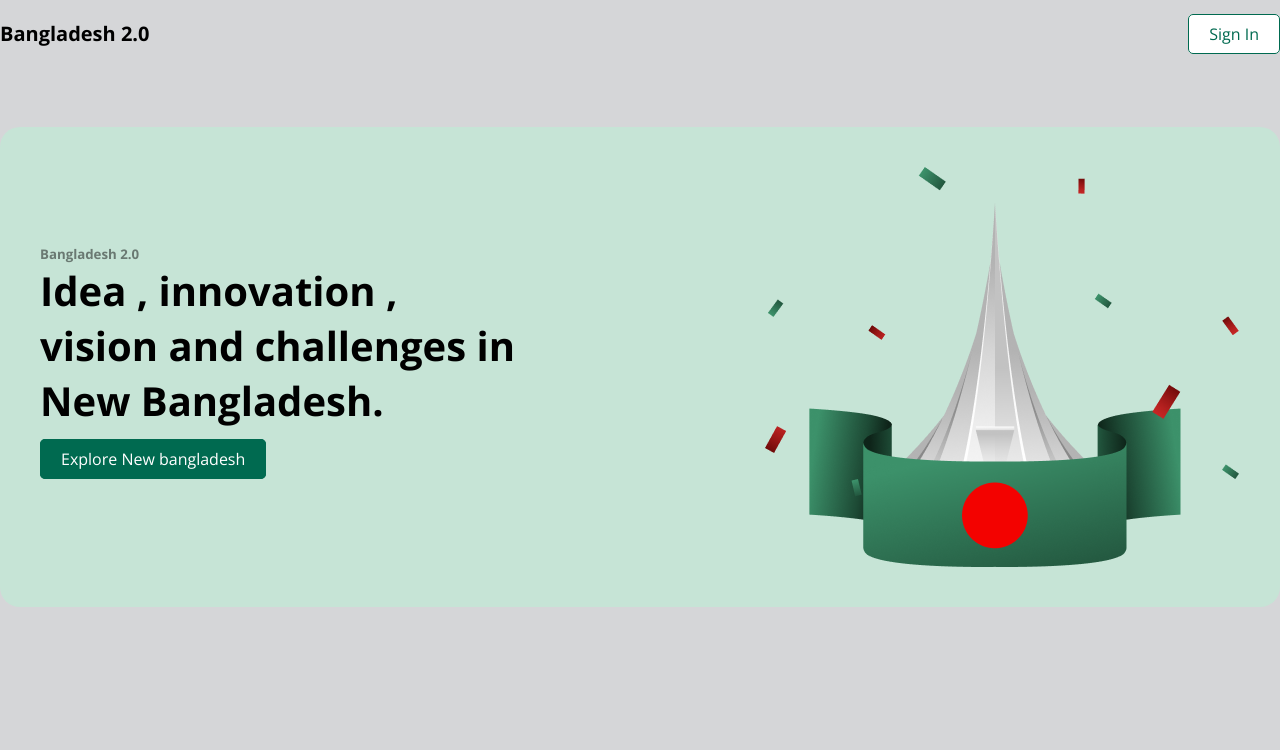
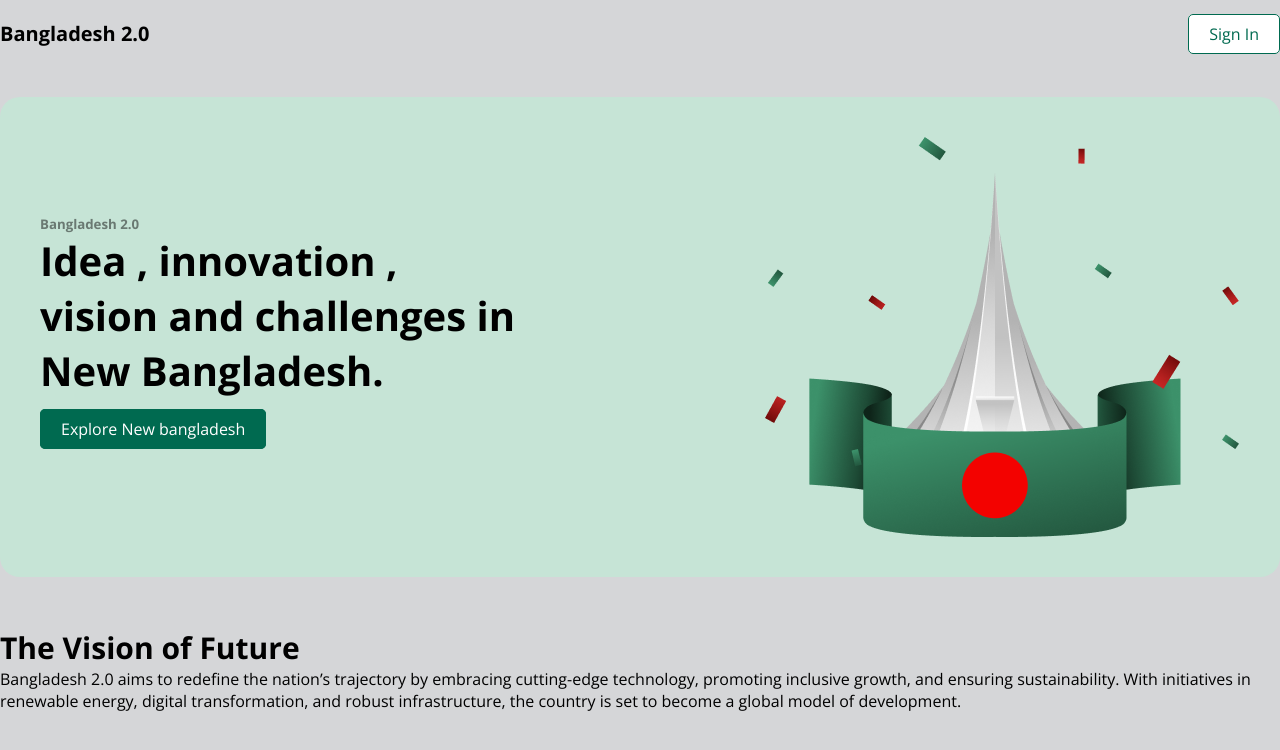
Before and after one commit to devalamin/new-bangladesh, a plain HTML site: page index.html in a window 1280 px wide. Drawn offline with nearby package versions, Linux system fonts and the light colour scheme.

Commit message:
image added

```diff
--- a/index.html
+++ b/index.html
@@ -24,11 +24,27 @@
                      <h2 class="banner-text">New Bangladesh.</h2>
                      <button><a href="">Explore New bangladesh</a></button>
             </div>
-            <img src="/assets/hero.png" alt="">
+            <img src="./assets/hero.png" alt="">
 
         </section>
     </header>
-    <main></main>
+    <main>
+        <section class="vision">
+            <div class="text">
+                <h4>The Vision of Future</h4>
+                <p>Bangladesh 2.0 aims to redefine the nation’s trajectory by embracing cutting-edge technology, promoting inclusive growth, and ensuring sustainability. With initiatives in renewable energy, digital transformation, and robust infrastructure, the country is set to become a global model of development.</p>
+            </div>
+            <div class="card-container">
+                <div class="card">
+
+                </div>
+                <div class="card"></div>
+                <div class="card"></div>
+            </div>
+        </section>
+
+
+    </main>
     <footer></footer>
    </section>
 
--- a/styles/style.css
+++ b/styles/style.css
@@ -60,7 +60,7 @@ body{
     align-items: center;
     background-color: #C6E4D6;
     border-radius: 20px;
-    margin: 80px 0;
+    margin: 50px 0;
     padding: 40px 40px;
 }
 .banner h5{
@@ -100,3 +100,15 @@ body{
     transition: 0.3s;
 
 }
+.vision{
+    margin: 50px 0;
+}
+
+.vision h4{
+    font-weight: 700;
+    font-size: 30px;
+}
+.vision p{
+    font-weight: 400;
+    font-size: 16px;
+}
```
